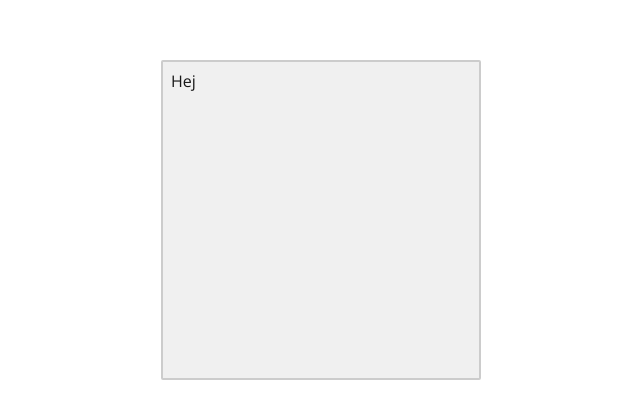
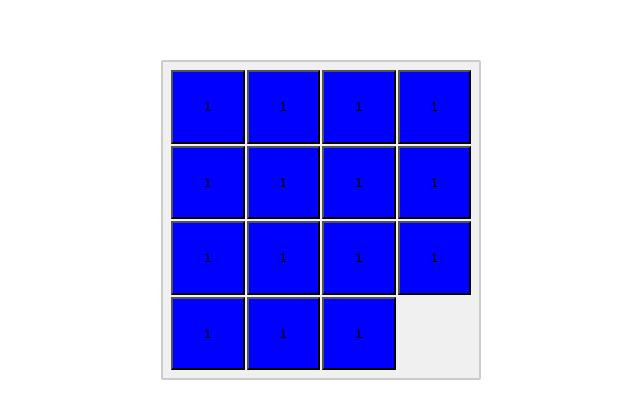
Before and after one commit to Skjesper/15-puzzle, a Next.js app: page / in a window 1280 px wide. Shown: the part 180-598 px from the top of the page, without its empty margins (319-959 px from the left). Built offline with nearby package versions, Linux system fonts and the light colour scheme.

Commit message:
Updated page to include mock buttons for development

```diff
--- a/src/app/page.tsx
+++ b/src/app/page.tsx
@@ -1,13 +1,27 @@
 
 import Box from '@/components/Puzzle/Box/Box';
-
+import Button from '@/components/ui/Button/Button';
 import styles from './page.module.css';
 
 export default function Home() {
   return (
     <div className={styles.container}>
       <Box>
-        Hej
+        <Button variant='m'>1</Button>
+        <Button variant='m'>1</Button>
+        <Button variant='m'>1</Button>
+        <Button variant='m'>1</Button>
+        <Button variant='m'>1</Button>
+        <Button variant='m'>1</Button>
+        <Button variant='m'>1</Button>
+        <Button variant='m'>1</Button>
+        <Button variant='m'>1</Button>
+        <Button variant='m'>1</Button>
+        <Button variant='m'>1</Button>
+        <Button variant='m'>1</Button>
+        <Button variant='m'>1</Button>
+        <Button variant='m'>1</Button>
+        <Button variant='m'>1</Button>
       </Box>
     </div>
   );
```
